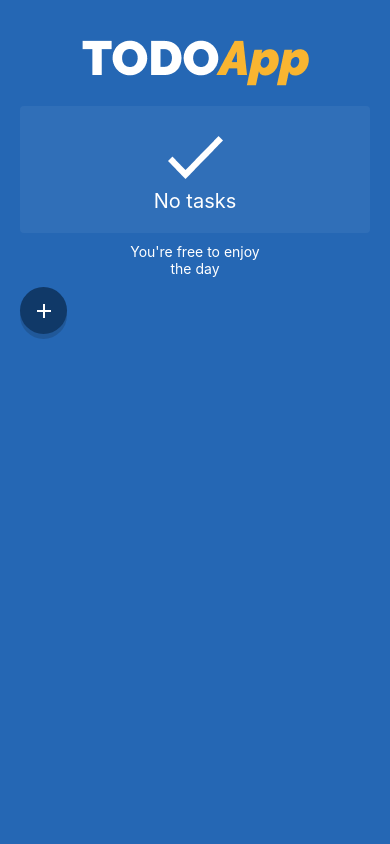
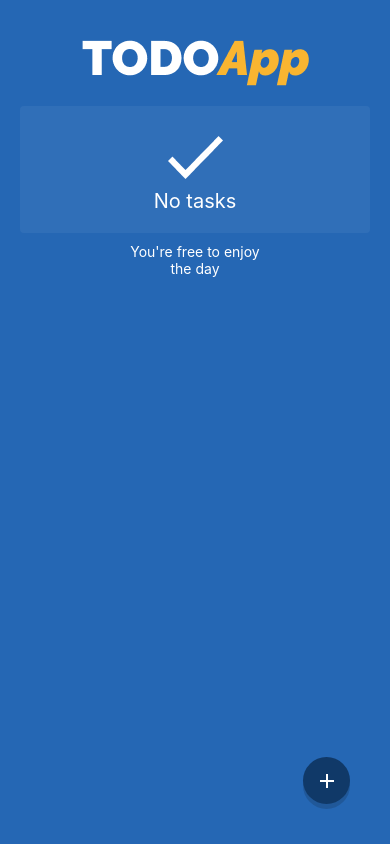
Before and after one commit to valerialeticia/todo-app-mobile, a React Native app: screen / in a window 390 px wide. Built offline with nearby package versions, Linux system fonts and the light colour scheme.

Commit message:
feat: posiciona botao

```diff
--- a/src/components/FabButton/FabButton.tsx
+++ b/src/components/FabButton/FabButton.tsx
@@ -24,6 +24,9 @@ const styles = StyleSheet.create({
     shadowColor: "#000",
     shadowOffset: { width: 0, height: 5 },
     shadowOpacity: 0.15,
+    position: "absolute",
+    right: 40,
+    bottom: 40,
   },
   plusIcon: {
     width: 14,
--- a/src/screens/HomeScreen.tsx
+++ b/src/screens/HomeScreen.tsx
@@ -22,6 +22,7 @@ const styles = StyleSheet.create({
     backgroundColor: Theme.colors.primary,
   },
   container: {
+    flex: 1,
     paddingVertical: 40,
     paddingHorizontal: 20,
   },
```
